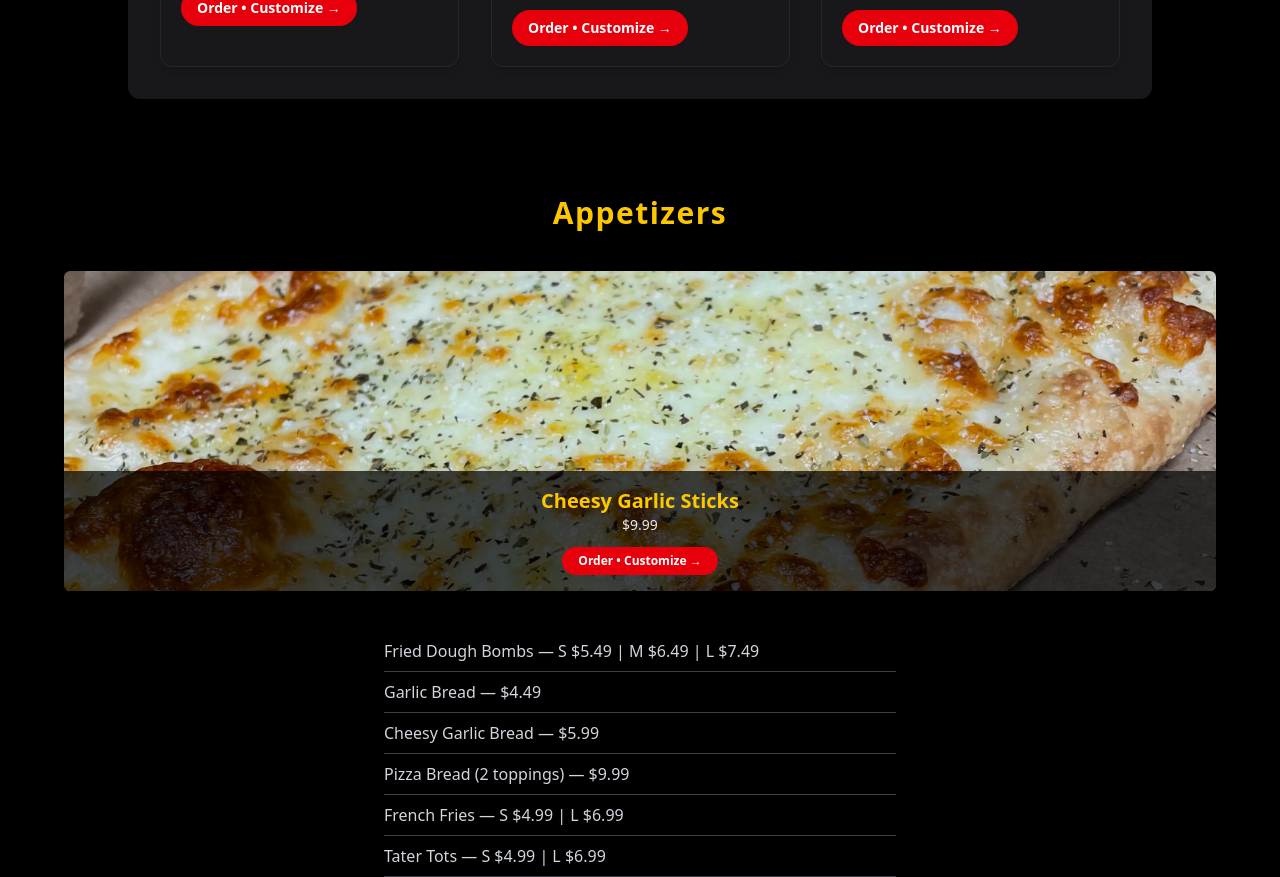
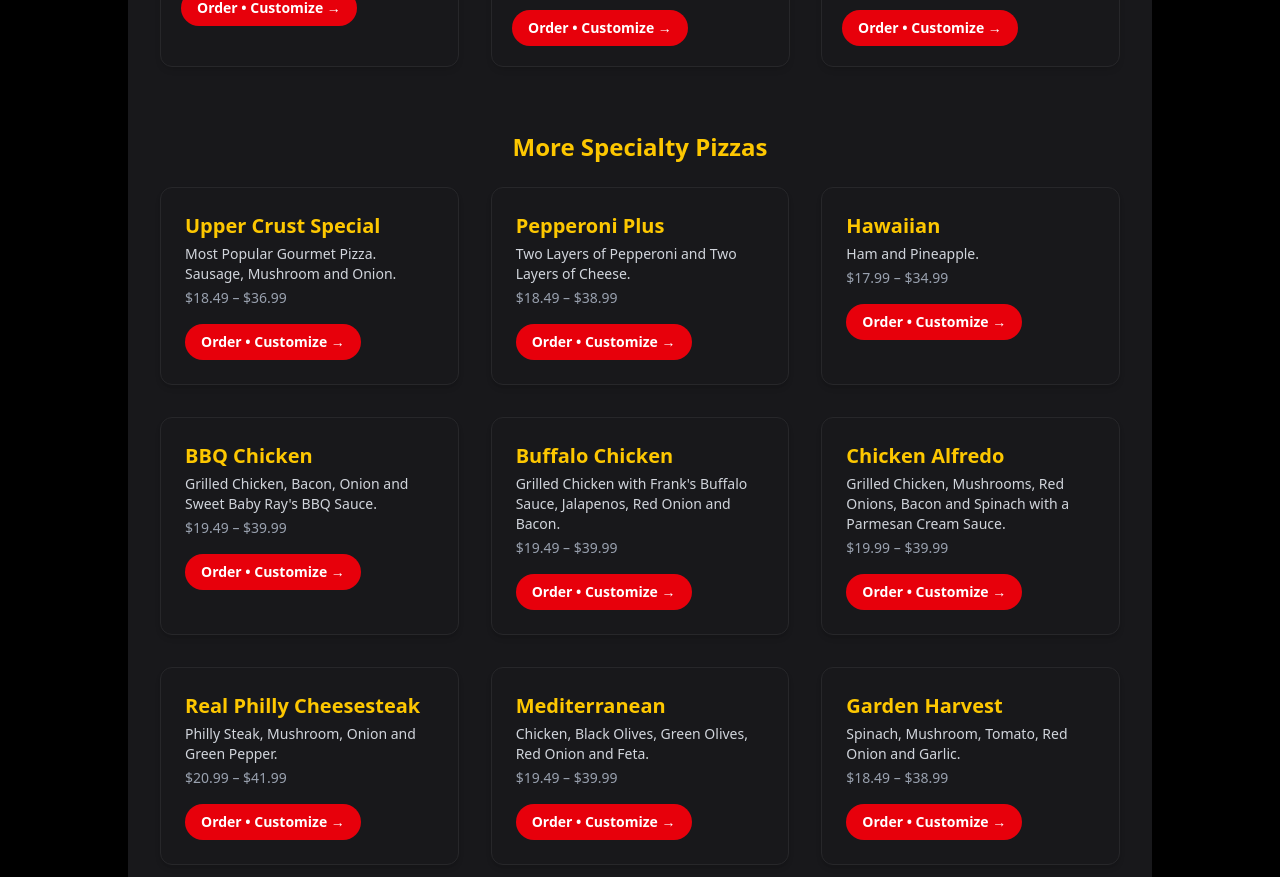
Before and after one commit to ZachAH/UpperCrust, a React (Vite) app: page /menu in a window 1280 px wide. Shown: the part 1920-2797 px from the top of the page. Built offline with nearby package versions, Linux system fonts and the light colour scheme.

Commit message:
updated and seo (#4)
this was me

```diff
--- a/src/components/menu.tsx
+++ b/src/components/menu.tsx
@@ -181,7 +181,7 @@ export default function Menu() {
               img: "/images/pizzas/pepperoni.webp",
             },
             {
-              name: "CBR",
+              name: "CBR(Chicken,Bacon,Ranch)",
               desc: "Chicken, Bacon, Mozzarella, with ranch drizzle.",
               price: "$19.49–$39.99",
               img: "/images/pizzas/CBR.webp",
@@ -238,6 +238,96 @@ export default function Menu() {
             );
           })}
         </motion.div>
+        {/* ================= MORE SPECIALTY PIZZAS ================= */}
+<div className="mt-16">
+  <h3 className="text-2xl font-bold text-yellow-400 mb-6 text-center">
+    More Specialty Pizzas
+  </h3>
+
+  <div className="grid sm:grid-cols-2 lg:grid-cols-3 gap-8">
+    {[
+      {
+        name: "Upper Crust Special",
+        desc: "Most Popular Gourmet Pizza. Sausage, Mushroom and Onion.",
+        price: "$18.49 – $36.99"
+      },
+      {
+        name: "Pepperoni Plus",
+        desc: "Two Layers of Pepperoni and Two Layers of Cheese.",
+        price: "$18.49 – $38.99"
+      },
+      {
+        name: "Hawaiian",
+        desc: "Ham and Pineapple.",
+        price: "$17.99 – $34.99"
+      },
+      {
+        name: "BBQ Chicken",
+        desc: "Grilled Chicken, Bacon, Onion and Sweet Baby Ray's BBQ Sauce.",
+        price: "$19.49 – $39.99"
+      },
+      {
+        name: "Buffalo Chicken",
+        desc: "Grilled Chicken with Frank's Buffalo Sauce, Jalapenos, Red Onion and Bacon.",
+        price: "$19.49 – $39.99"
+      },
+      {
+        name: "Chicken Alfredo",
+        desc: "Grilled Chicken, Mushrooms, Red Onions, Bacon and Spinach with a Parmesan Cream Sauce.",
+        price: "$19.99 – $39.99"
+      },
+      {
+        name: "Real Philly Cheesesteak",
+        desc: "Philly Steak, Mushroom, Onion and Green Pepper.",
+        price: "$20.99 – $41.99"
+      },
+      {
+        name: "Mediterranean",
+        desc: "Chicken, Black Olives, Green Olives, Red Onion and Feta.",
+        price: "$19.49 – $39.99"
+      },
+      {
+        name: "Garden Harvest",
+        desc: "Spinach, Mushroom, Tomato, Red Onion and Garlic.",
+        price: "$18.49 – $38.99"
+      },
+      {
+        name: "GSM",
+        desc: "Garlic, Spinach, Mushroom, Mozzarella.",
+        price: "$17.99 – $35.99"
+      },
+      {
+        name: "BLT",
+        desc: "Bacon and Cheese Pizza topped with Fresh Lettuce, Tomatoes and Mayo.",
+        price: "$18.49 – $34.99"
+      },
+    ].map((pizza) => (
+      <div
+        key={pizza.name}
+        className="bg-zinc-900 rounded-xl shadow-md border border-zinc-800 p-6 hover:border-yellow-400 hover:shadow-yellow-400/30 transition"
+      >
+        <h4 className="text-xl font-bold text-yellow-400 mb-1">
+          {pizza.name}
+        </h4>
+        <p className="text-gray-300 text-sm">{pizza.desc}</p>
+        <p className="text-gray-400 text-sm mt-1">{pizza.price}</p>
+
+        <div className="mt-4">
+          <a
+            href="https://uppercrust.hungerrush.com/Order/"
+            target="_blank"
+            rel="noopener noreferrer"
+            className="inline-block bg-red-600 hover:bg-red-700 text-white px-4 py-2 rounded-full text-sm font-semibold transition"
+          >
+            Order • Customize →
+          </a>
+        </div>
+      </div>
+    ))}
+  </div>
+</div>
+
+
       </div>
 
       {/* ================= APPETIZERS ================= */}
@@ -303,8 +393,6 @@ export default function Menu() {
           BBQ, Kickin’ Bourbon, Lemon Pepper.
         </p>
       </section>
-
-
       {/* ================= HOAGIES & PASTA ================= */}
       <div id="hoagies" className="max-w-6xl mx-auto mb-24 scroll-mt-28">
 
```
Also changed, not shown: public/robots.txt.
